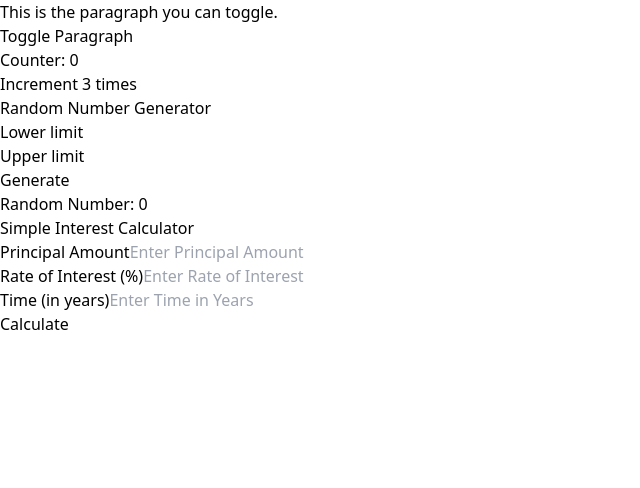
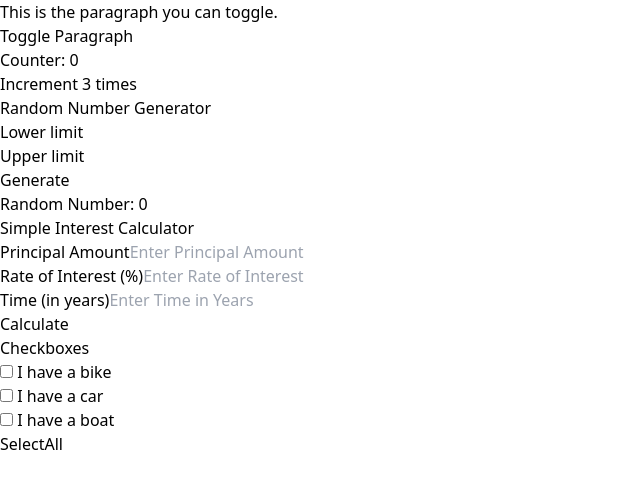
Before and after one commit to Kuwar20/backend-p, a React (Vite) app in the folder 21-comBasedLearning/codedammQ/: page / in a window 1280 px wide. Shown: the top 488 px of the page, without its empty margins (0-640 px from the left). Built offline with nearby package versions, Linux system fonts and the light colour scheme.

Commit message:
checkboxes

```diff
--- a/21-comBasedLearning/codedammQ/src/App.jsx
+++ b/21-comBasedLearning/codedammQ/src/App.jsx
@@ -1,3 +1,4 @@
+import Checkboxes from "./components/Checkboxes"
 import Counter from "./components/Counter"
 import RandomNoGenerator from "./components/RandomNoGenerator"
 import SIcalc from "./components/SIcalc"
@@ -22,6 +23,10 @@ function App() {
       <section className="flex items-center justify-center">
         <SIcalc />
       </section>
+
+      <section className="flex items-center justify-center">
+        <Checkboxes />
+      </section>
     </>
   )
 }
--- /dev/null
+++ b/21-comBasedLearning/codedammQ/src/components/Checkboxes.jsx
@@ -0,0 +1,18 @@
+import React from 'react'
+
+const Checkboxes = () => {
+    return (
+        <div>
+            <h1>Checkboxes</h1>
+            <input type="checkbox" id="vehicle1" name="vehicle1" value="Bike" />
+            <label for="vehicle1"> I have a bike</label><br />
+            <input type="checkbox" id="vehicle2" name="vehicle2" value="Car" />
+            <label for="vehicle2"> I have a car</label><br />
+            <input type="checkbox" id="vehicle3" name="vehicle3" value="Boat" />
+            <label for="vehicle3"> I have a boat</label><br />
+            <button>SelectAll</button>
+        </div>
+    )
+}
+
+export default Checkboxes
```
